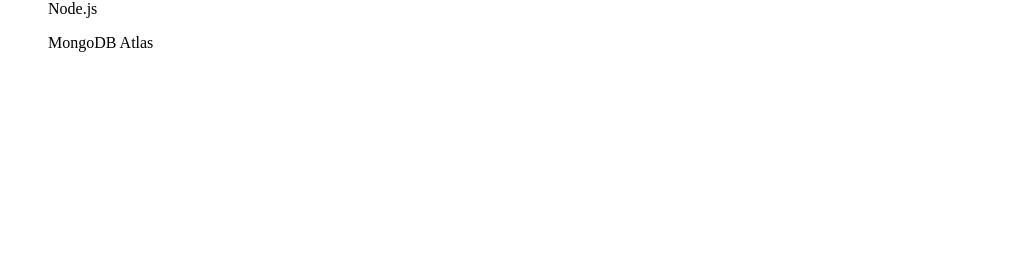
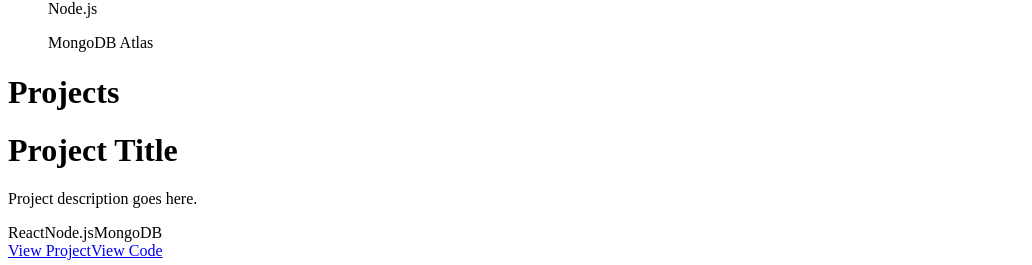
Before and after one commit to OscarLopez890/Portafolio-ocl, a React (Vite) app: page / in a window 1280 px wide. Shown: the part 3085-3350 px from the top of the page, without its empty margins (0-1032 px from the left). Before the commit the page ends 3153 px from the top, so only its background shows below. Built offline with nearby package versions, Linux system fonts and the light colour scheme.

Commit message:
feat: Implemented structure for Projects section
Created projects section and projects card only structure

```diff
--- /dev/null
+++ b/src/components/ProjectCard.jsx
@@ -0,0 +1,18 @@
+export function ProjectCard({image, title, description, tecnologies, projectLink, githubLink}) {
+    return (
+        <div>
+            <image src={image} alt={title}/>
+            <h1>{title}</h1>
+            <p>{description}</p>
+            <div>
+                {tecnologies.map(tecnology => (
+                    <span key={tecnology}>{tecnology}</span>
+                ))}
+            </div>
+            <div>
+                <a href={projectLink} target="_blank" rel="noopener noreferrer">View Project</a>
+                <a href={githubLink} target="_blank" rel="noopener noreferrer">View Code</a>
+            </div>
+        </div>
+    )
+}
--- /dev/null
+++ b/src/components/Projects.jsx
@@ -0,0 +1,17 @@
+import { ProjectCard } from "./ProjectCard"
+
+export function Projects() {
+    return (
+        <div>
+            <h1>Projects</h1>
+            <ProjectCard
+                image="/path/to/image.jpg"
+                title="Project Title"
+                description="Project description goes here."
+                tecnologies={["React", "Node.js", "MongoDB"]}
+                projectLink="https://example.com/project"
+                githubLink="https://github.com/example/project"
+            />
+        </div>
+    )
+}
--- a/src/pages/Home.jsx
+++ b/src/pages/Home.jsx
@@ -1,11 +1,13 @@
 import { Presentation } from "../components/Presentation"
 import { Experience } from "../components/Experience"
+import { Projects } from "../components/Projects"
 
 export default function Home() {
     return (
         <>
             <Presentation/>
             <Experience/>
+            <Projects/>
         </>
     )
 }
```
